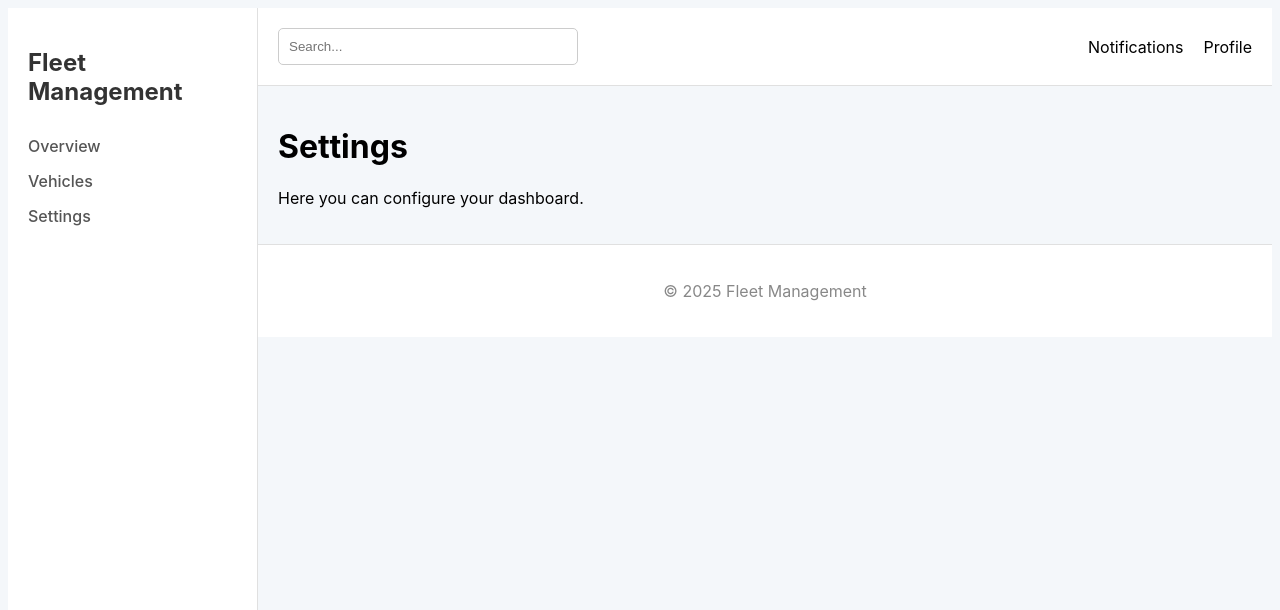
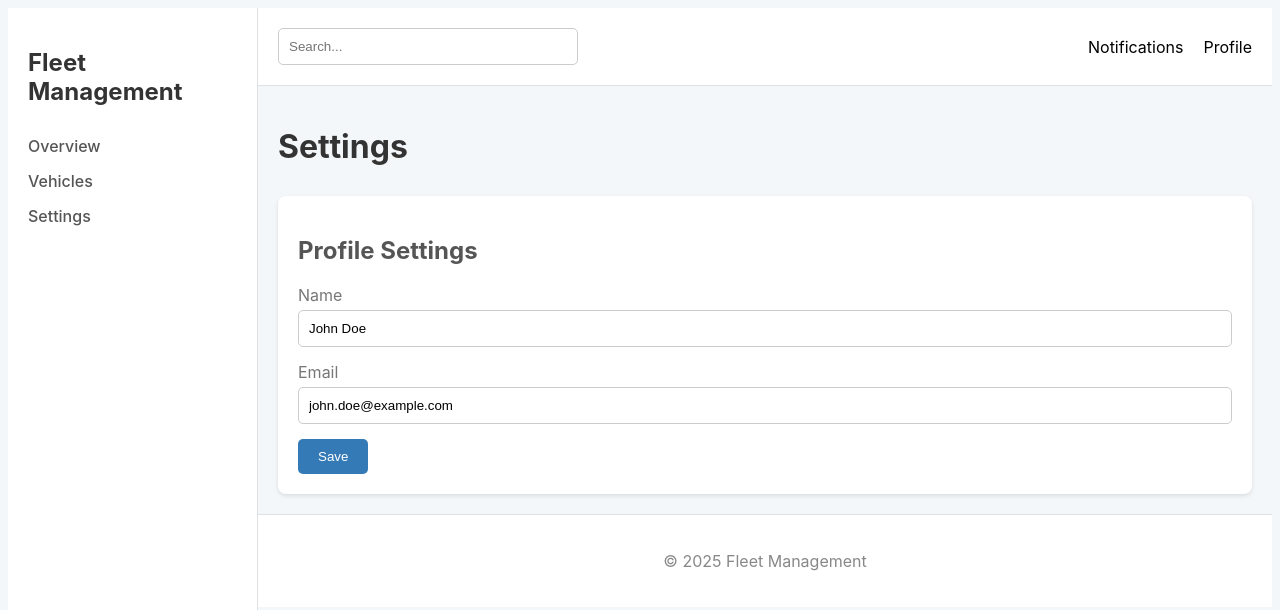
Before and after one commit to choucheniheb/fleet-management-front-end, a Next.js app: page /settings in a window 1280 px wide. Shown: the top 610 px of the page. Built offline with nearby package versions, Linux system fonts and the light colour scheme.

Commit message:
feat: update settings page
Co-authored-by: openhands <openhands@all-hands.dev>

```diff
--- a/src/app/settings/page.tsx
+++ b/src/app/settings/page.tsx
@@ -2,8 +2,21 @@
 const Settings = () => {
   return (
     <div>
-      <h1>Settings</h1>
-      <p>Here you can configure your dashboard.</p>
+      <h1 style={{ marginBottom: '30px', color: '#333' }}>Settings</h1>
+      <div style={{ backgroundColor: '#fff', padding: '20px', borderRadius: '8px', boxShadow: '0 2px 4px rgba(0,0,0,0.1)' }}>
+        <h2 style={{ marginBottom: '20px', color: '#555' }}>Profile Settings</h2>
+        <form>
+          <div style={{ marginBottom: '15px' }}>
+            <label style={{ display: 'block', marginBottom: '5px', color: '#777' }}>Name</label>
+            <input type="text" defaultValue="John Doe" style={{ width: '100%', padding: '10px', borderRadius: '5px', border: '1px solid #ccc' }} />
+          </div>
+          <div style={{ marginBottom: '15px' }}>
+            <label style={{ display: 'block', marginBottom: '5px', color: '#777' }}>Email</label>
+            <input type="email" defaultValue="john.doe@example.com" style={{ width: '100%', padding: '10px', borderRadius: '5px', border: '1px solid #ccc' }} />
+          </div>
+          <button type="submit" style={{ padding: '10px 20px', borderRadius: '5px', border: 'none', backgroundColor: '#337ab7', color: '#fff', cursor: 'pointer' }}>Save</button>
+        </form>
+      </div>
     </div>
   );
 };
```
